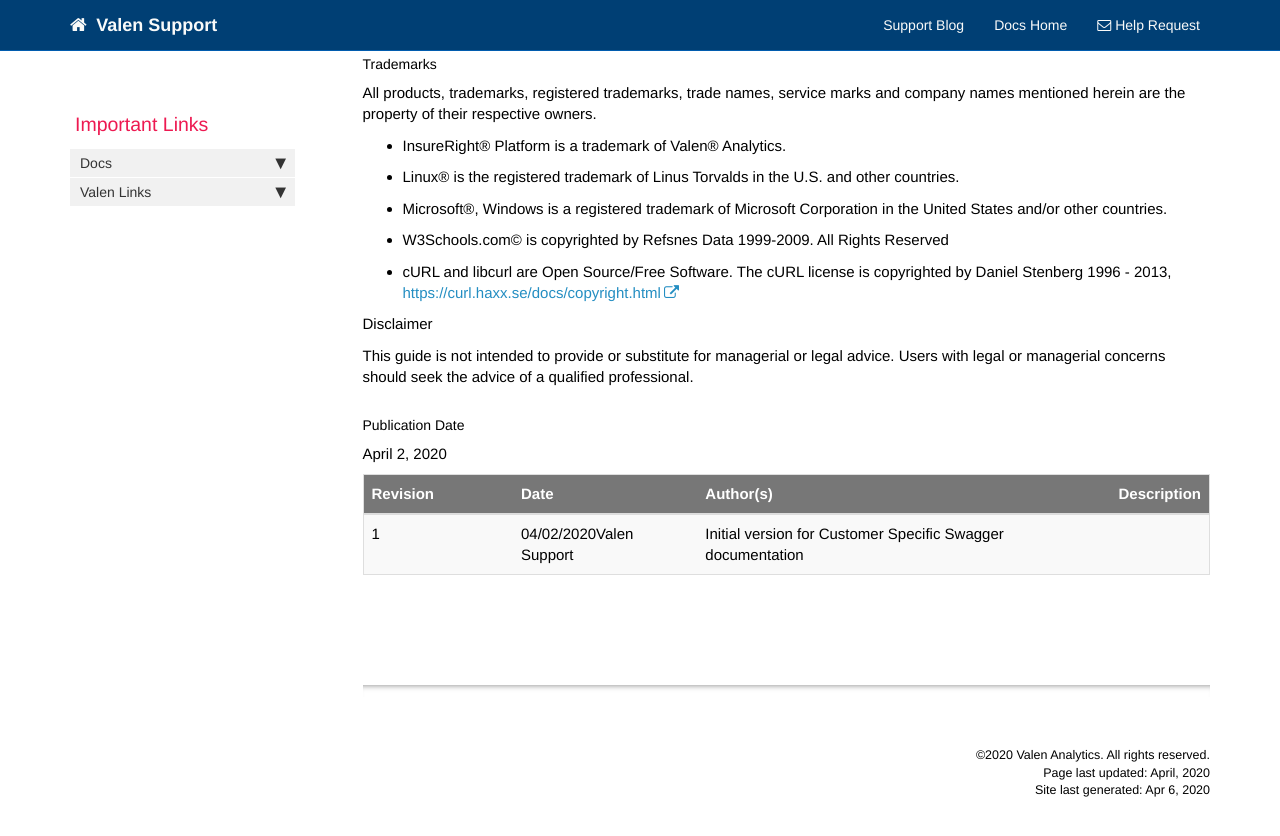
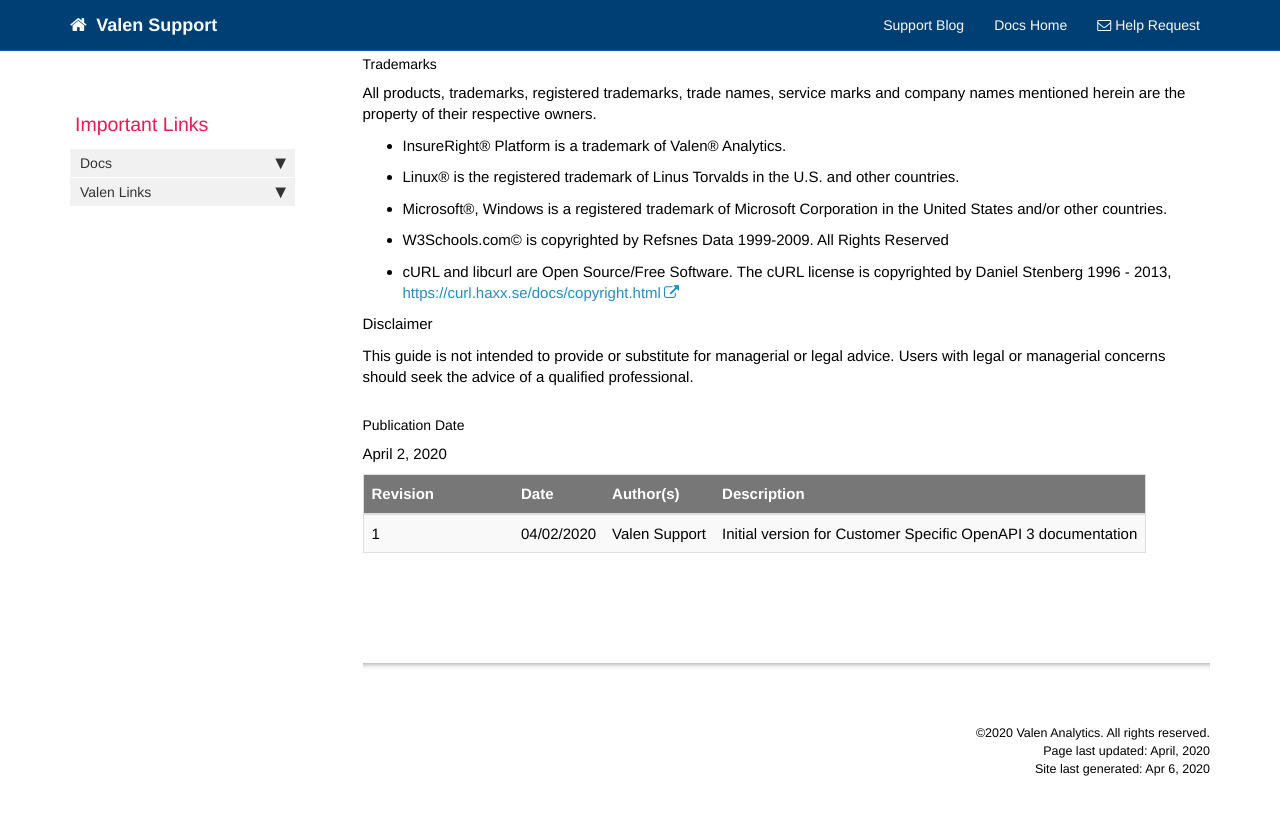
Before and after one commit to valensupport/valensupport.github.io, a Jekyll site: the page built from pages/customer_specific_apis.md, in a window 1280 px wide and 900 px high, scrolled down 2155 px. Shown: the top 836 px of the window. Built offline with Jekyll 4.4.1, drawn with Linux system fonts in a browser that asks for light colours; nearby versions of some CDN libraries; comment, search, counter and statistics services are not loaded.

Commit message:
Update customer_specific_apis.md
cross link to future dated,  a few more edits

```diff
--- a/pages/customer_specific_apis.md
+++ b/pages/customer_specific_apis.md
@@ -96,4 +96,4 @@ April 2, 2020
 
 | Revision | Date | Author(s) | Description |
 |----------|------|-----------|-------------|
-|1|04/02/2020Valen Support|Initial version for Customer Specific Swagger documentation|
+|1|04/02/2020|Valen Support|Initial version for Customer Specific OpenAPI 3 documentation|
```
